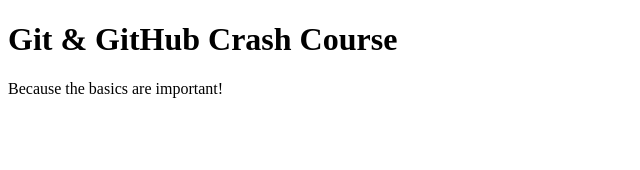
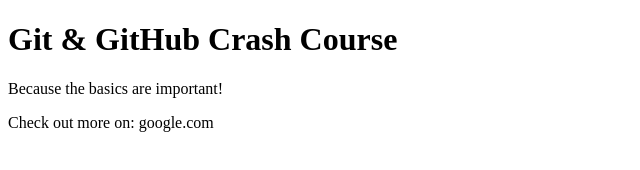
Before and after one commit to hejoes/git_learn, a plain HTML site: page index.html in a window 1280 px wide. Shown: the whole page, without its empty margins (0-640 px from the left). Drawn offline with Linux system fonts and the light colour scheme.

Commit message:
check more

```diff
--- a/index.html
+++ b/index.html
@@ -9,5 +9,6 @@
   <body>
     <h1>Git & GitHub Crash Course</h1>
     <p>Because the basics are important!</p>
+    <p>Check out more on: google.com</p>
   </body>
 </html>
```
